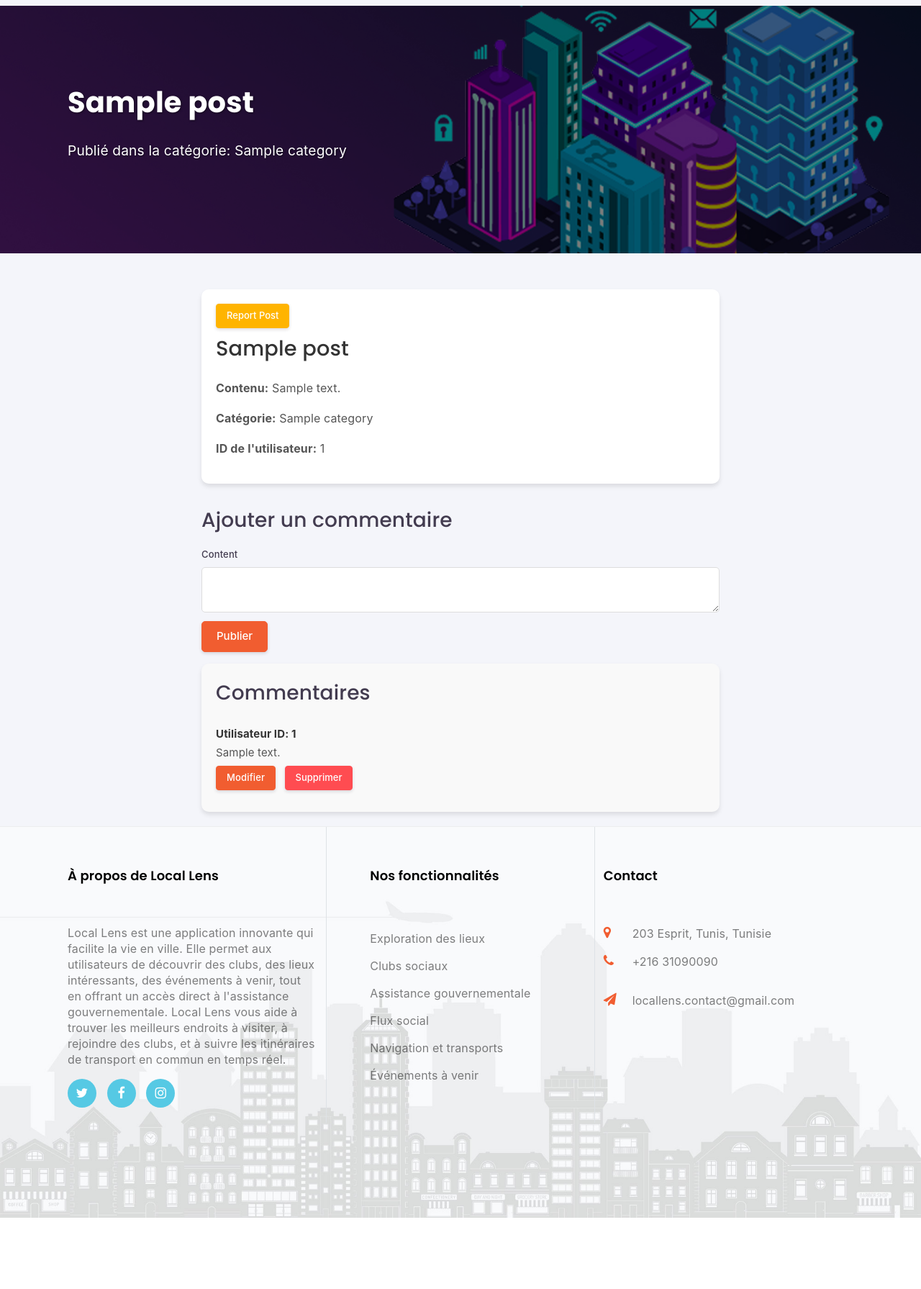
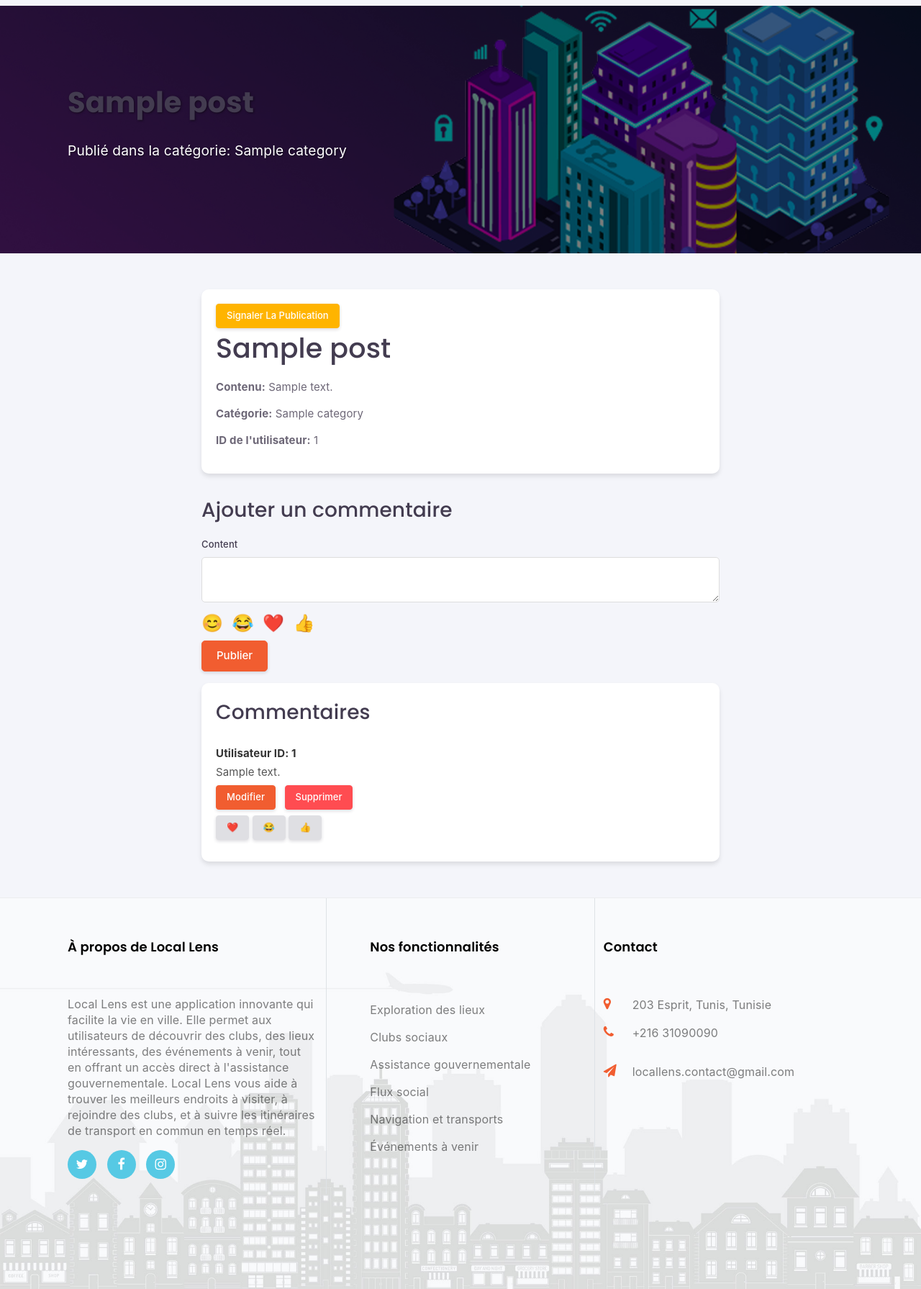
Before and after one commit to cyrinegaaloull/PIDEV-Web-TheVisionnaires, a Symfony app: template templates/front_office/post/show.html.twig in a window 1280 px wide. Shown: the part 96-1887 px from the top of the page at 72% size. Before the commit the page ends 1788 px from the top, so only its background shows below. Run offline with Twig, Linux system fonts and the light colour scheme; the template is opened without the code that fills it: most values are stand-ins (such as "Sample title", 1, 10 or a date in 2020); form fields are guessed from the names that the template uses; some libraries are stand-ins or nearby versions; some web fonts are replaced.

Commit message:
comment reactions

```diff
--- a/templates/front_office/post/show.html.twig
+++ b/templates/front_office/post/show.html.twig
@@ -11,8 +11,6 @@
                 <div class="col-md-8">
                     <h1 class="hero-title">{{ post.title }}</h1>
                     <p class="hero-subtitle">Publié dans la catégorie: {{ post.category }}</p>
-
-
                 </div>
             </div>
         </div>
@@ -29,89 +27,49 @@
             position: relative;
             margin-bottom: 50px;
         }
-
         .hero-overlay {
             position: absolute;
-            top: 0;
-            left: 0;
-            right: 0;
-            bottom: 0;
+            top: 0; left: 0; right: 0; bottom: 0;
             background-color: rgba(0, 0, 0, 0.5);
         }
-
         .hero-content {
             position: relative;
             z-index: 1;
         }
-
         .hero-title {
             font-size: 2.5rem;
             font-weight: bold;
             margin-bottom: 20px;
-            color: white;
             text-shadow: 1px 1px 3px rgba(0, 0, 0, 0.5);
         }
-
         .hero-subtitle {
             font-size: 1.2rem;
             margin-bottom: 30px;
-            color: white;
             text-shadow: 1px 1px 2px rgba(0, 0, 0, 0.5);
         }
-
-        /* Post Details Styling */
-        .post-details {
+        /* Post, Comment, and Emoji Styling */
+        .post-details, .comments-section {
             background: #ffffff;
             border-radius: 10px;
             box-shadow: 0 4px 6px rgba(0, 0, 0, 0.1);
             padding: 20px;
             margin-bottom: 30px;
         }
-
-        .post-details h2 {
-            font-size: 1.8rem;
-            margin-bottom: 15px;
-            color: #333;
-        }
-
-        .post-details p {
-            font-size: 1rem;
-            color: #555;
-            line-height: 1.6;
-        }
-
-        /* Comments Section */
-        .comments-section {
-            background: #f9f9f9;
-            border-radius: 10px;
-            box-shadow: 0 4px 6px rgba(0, 0, 0, 0.1);
-            padding: 20px;
-        }
-
         .comment {
             border-bottom: 1px solid #ddd;
             padding: 10px 0;
         }
-
         .comment:last-child {
             border-bottom: none;
         }
-
         .comment-author {
             font-weight: bold;
             color: #333;
         }
-
         .comment-content {
             margin-top: 5px;
             color: #555;
         }
-
-        /* Comment Form Styling */
-        .comment-form {
-            margin-top: 20px;
-        }
-
         .comment-form textarea {
             width: 100%;
             height: 100px;
@@ -120,7 +78,6 @@
             padding: 10px;
             margin-bottom: 10px;
         }
-
         .comment-form button {
             background: #007bff;
             color: white;
@@ -129,9 +86,13 @@
             border-radius: 5px;
             cursor: pointer;
         }
-
         .comment-form button:hover {
             background: #0056b3;
+        }
+        .emoji-picker span {
+            font-size: 24px;
+            margin-right: 8px;
+            cursor: pointer;
         }
     </style>
 
@@ -141,7 +102,7 @@
             <div class="col-md-8">
                 <div class="post-details glass-card">
                     <form method="get" action="{{ path('report_post', {'postId': post.postId}) }}" style="display: inline-block;">
-                        <button type="submit" class="btn btn-warning btn-sm">Report Post</button>
+                        <button type="submit" class="btn btn-warning btn-sm">Signaler la publication</button>
                     </form>
                     <h2>{{ post.title }}</h2>
                     <p><strong>Contenu:</strong> {{ post.content }}</p>
@@ -161,10 +122,16 @@
 
                     {{ form_row(form.content) }}
 
-                    <button type="submit" class="btn btn-primary">Publier</button>
+                    <!-- Emoji Picker for adding comment -->
+                    <div class="emoji-picker mt-2">
+                        <span>😊</span>
+                        <span>😂</span>
+                        <span>❤️</span>
+                        <span>👍</span>
+                    </div>
+
+                    <button type="submit" class="btn btn-primary mt-2">Publier</button>
                     {{ form_end(form) }}
-
-
                 </div>
 
                 <!-- Display Existing Comments -->
@@ -191,6 +158,13 @@
                                         <button type="submit" class="btn btn-sm btn-danger" onclick="return confirm('Voulez-vous vraiment supprimer ce commentaire ?')">Supprimer</button>
                                     </form>
                                 </div>
+
+                                <!-- Reaction Buttons -->
+                                <div class="mt-2">
+                                    <button class="btn btn-light btn-sm reaction-btn" data-comment-id="{{ comment.commentId }}" data-emoji="❤️">❤️</button>
+                                    <button class="btn btn-light btn-sm reaction-btn" data-comment-id="{{ comment.commentId }}" data-emoji="😂">😂</button>
+                                    <button class="btn btn-light btn-sm reaction-btn" data-comment-id="{{ comment.commentId }}" data-emoji="👍">👍</button>
+                                </div>
                             </div>
                         {% endfor %}
                     {% else %}
@@ -203,8 +177,19 @@
 
     <script>
         document.addEventListener('DOMContentLoaded', function () {
+            // === Emoji Picker for New Comment ===
+            const emojiSpans = document.querySelectorAll('.emoji-picker span');
+            const commentTextarea = document.querySelector('textarea');
+
+            emojiSpans.forEach(span => {
+                span.addEventListener('click', () => {
+                    commentTextarea.value += span.textContent;
+                    commentTextarea.focus();
+                });
+            });
+
+            // === Edit Comment Handling ===
             const editButtons = document.querySelectorAll('.edit-btn');
-
             editButtons.forEach(button => {
                 button.addEventListener('click', function (event) {
                     event.preventDefault();
@@ -215,10 +200,8 @@
                     const csrfToken = this.dataset.csrfToken;
                     const originalContent = this.dataset.originalContent;
 
-                    // Prevent double editing
                     if (commentContentDiv.querySelector('textarea')) return;
 
-                    // Create textarea
                     const textarea = document.createElement('textarea');
                     textarea.value = originalContent;
                     textarea.style.width = '100%';
@@ -231,7 +214,24 @@
                     commentContentDiv.innerHTML = '';
                     commentContentDiv.appendChild(textarea);
 
-                    // Create confirm and cancel buttons
+                    // Add Emoji Picker inside edit mode
+                    const emojiPicker = document.createElement('div');
+                    emojiPicker.className = 'emoji-picker mt-2';
+                    emojiPicker.innerHTML = `
+                <span>😊</span>
+                <span>😂</span>
+                <span>❤️</span>
+                <span>👍</span>
+            `;
+                    commentContentDiv.appendChild(emojiPicker);
+
+                    emojiPicker.querySelectorAll('span').forEach(span => {
+                        span.addEventListener('click', () => {
+                            textarea.value += span.textContent;
+                            textarea.focus();
+                        });
+                    });
+
                     const confirmButton = document.createElement('button');
                     confirmButton.textContent = 'Confirmer';
                     confirmButton.className = 'btn btn-sm btn-success me-2';
@@ -288,6 +288,16 @@
                     });
                 });
             });
+
+            // === Reaction Buttons ===
+            document.querySelectorAll('.reaction-btn').forEach(button => {
+                button.addEventListener('click', () => {
+                    const commentId = button.dataset.commentId;
+                    const emoji = button.dataset.emoji;
+                    alert(`Vous avez réagi avec ${emoji} au commentaire ${commentId}`);
+                });
+            });
         });
     </script>
+
 {% endblock %}
```
